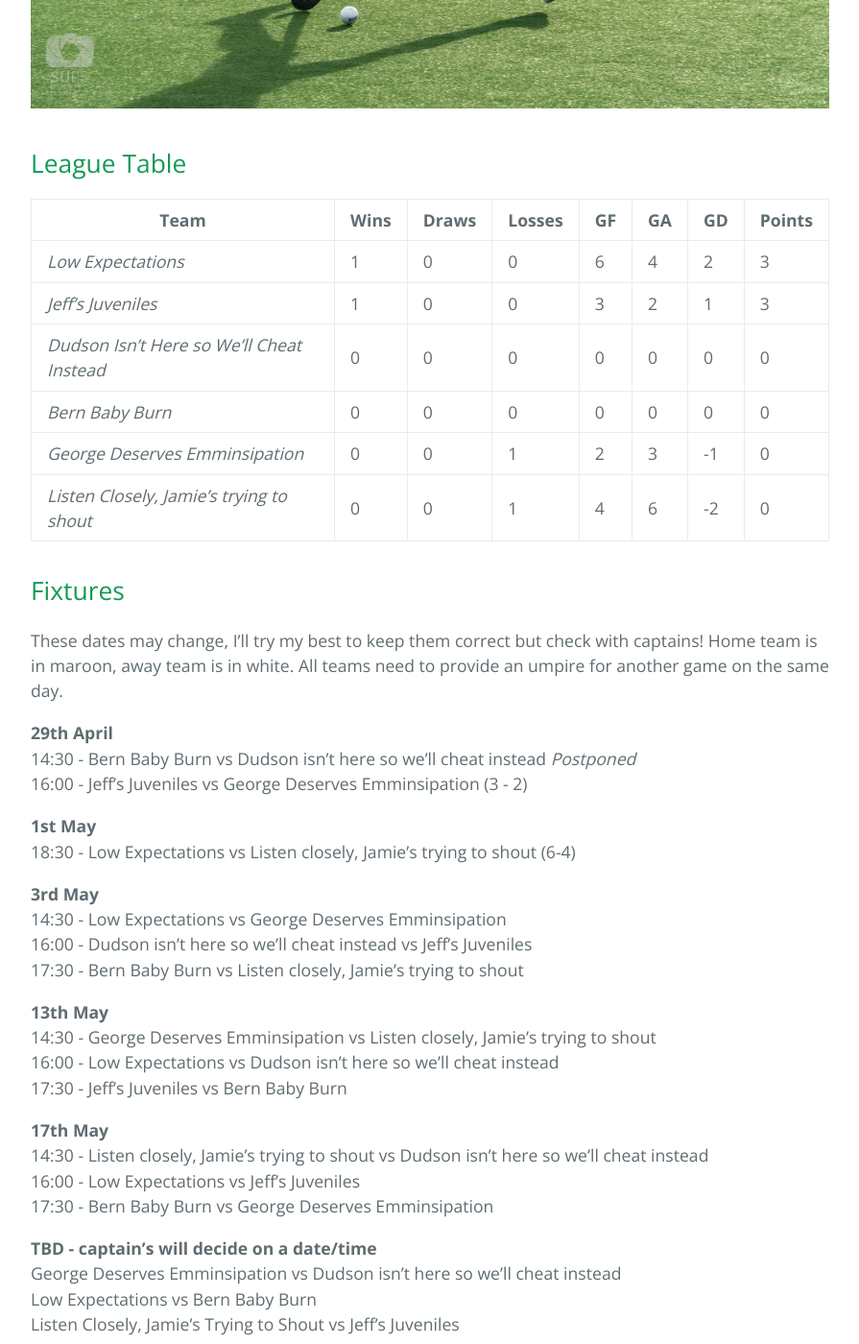
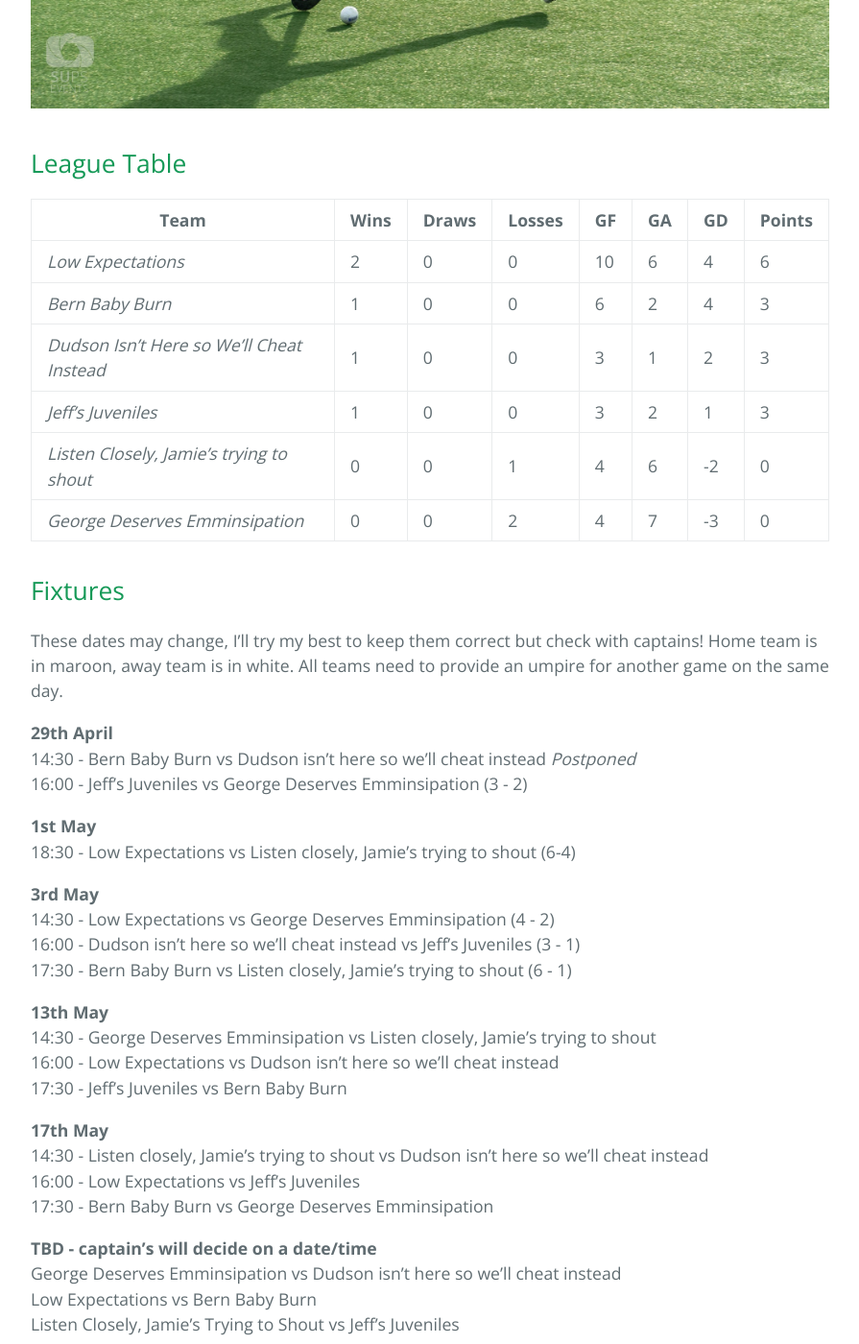
Before and after one commit to behradkoohy/summerleague, a Jekyll site: the page built from index.md, in a window 1280 px wide and 1400 px high, scrolled down 814 px. Shown: the whole window at 96% size, without its empty margins (192-1087 px from the left). Built offline with Jekyll 4.4.1, drawn with Linux system fonts in a browser that asks for light colours; our own code applies the rules of GitHub Pages for plain Markdown files.

Commit message:
Update index.md

```diff
--- a/index.md
+++ b/index.md
@@ -10,12 +10,12 @@
 
 | **Team**                                 	| Wins 	| Draws 	| Losses 	| GF 	| GA 	| GD 	| **Points** 	|
 |------------------------------------------	|------	|-------	|--------	|----	|----	|----	|------------	|
-| _Low Expectations_                         	| 1    	| 0     	| 0      	| 6  	| 4  	| 2  	| 3          	|
-| _Jeff's Juveniles_                         	| 1    	| 0     	| 0      	| 3  	| 2  	| 1  	| 3          	|
-| _Dudson Isn't Here so We'll Cheat Instead_ 	| 0    	| 0     	| 0      	| 0  	| 0  	| 0  	| 0          	|
-| _Bern Baby Burn_                           	| 0    	| 0     	| 0      	| 0  	| 0  	| 0  	| 0          	|
-| _George Deserves Emminsipation_            	| 0    	| 0     	| 1      	| 2  	| 3  	| -1 	| 0          	|
-| _Listen Closely, Jamie's trying to shout_  	| 0    	| 0     	| 1      	| 4  	| 6  	| -2  	| 0        	|
+| _Low Expectations_                         	| 2    	| 0     	| 0      	| 10  	| 6  	| 4  	| 6       |
+| _Bern Baby Burn_                           	| 1    	| 0     	| 0      	| 6  	| 2  	| 4  	| 3         |
+| _Dudson Isn't Here so We'll Cheat Instead_ 	| 1    	| 0     	| 0      	| 3  	| 1  	| 2  	| 3        	|
+| _Jeff's Juveniles_                         	| 1    	| 0     	| 0      	| 3  	| 2  	| 1  	| 3         |
+| _Listen Closely, Jamie's trying to shout_  	| 0    	| 0     	| 1      	| 4  	| 6  	| -2  	| 0       |
+| _George Deserves Emminsipation_            	| 0    	| 0     	| 2      	| 4  	| 7  	| -3 	| 0         |
 
 ## Fixtures
 These dates may change, I'll try my best to keep them correct but check with captains! Home team is in maroon, away team is in white. All teams need to provide an umpire for another game on the same day.
@@ -28,9 +28,9 @@
 18:30 - Low Expectations vs Listen closely, Jamie’s trying to shout (6-4)
 
 **3rd May**
-14:30 - Low Expectations vs George Deserves Emminsipation
-16:00 - Dudson isn't here so we'll cheat instead vs Jeff's Juveniles
-17:30 - Bern Baby Burn vs Listen closely, Jamie’s trying to shout
+14:30 - Low Expectations vs George Deserves Emminsipation  (4 - 2)
+16:00 - Dudson isn't here so we'll cheat instead vs Jeff's Juveniles  (3 - 1)
+17:30 - Bern Baby Burn vs Listen closely, Jamie’s trying to shout  (6 - 1)
 
 **13th May**
 14:30 - George Deserves Emminsipation vs Listen closely, Jamie’s trying to shout
```
